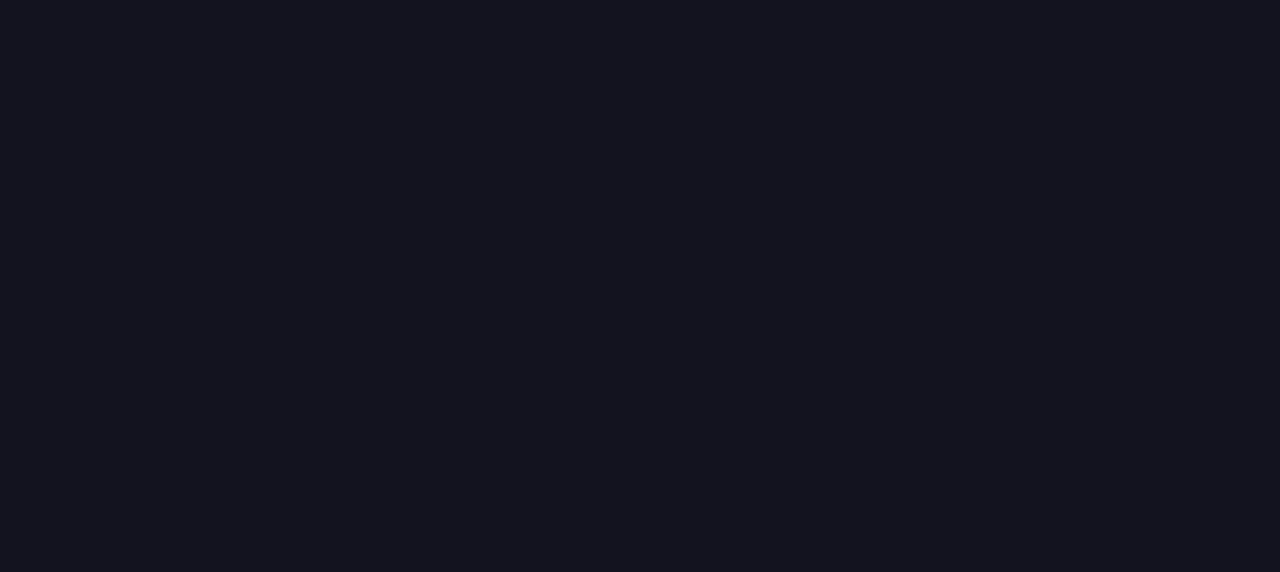
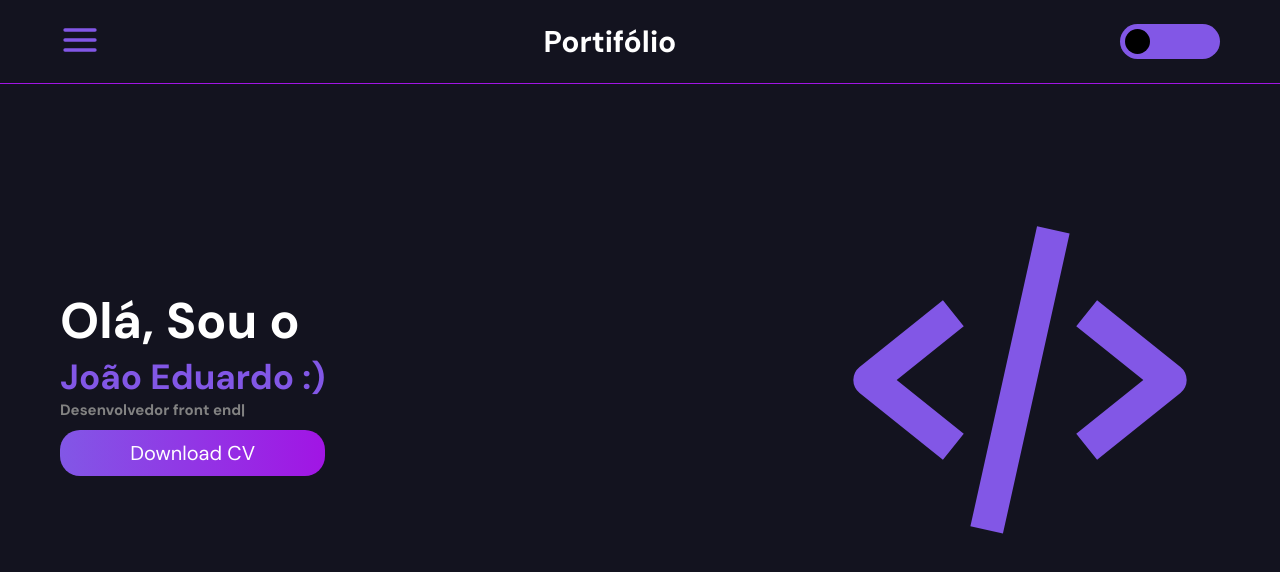
Before and after one commit to JoaoEduardo10/edu-portifolio, a React (Vite) app: page / in a window 1280 px wide. Shown: the top 572 px of the page. Built offline with nearby package versions, Linux system fonts and the light colour scheme.

Commit message:
second commti

```diff
--- a/src/App/index.tsx
+++ b/src/App/index.tsx
@@ -1,9 +1,10 @@
+import { Hearder } from '../components/Hearder';
 import * as S from './style';
 
 export const  Home = () => {
 	return (
 		<S.Conteiner>
-
+			<Hearder />
 		</S.Conteiner>
 	);
 };
--- a/src/App/style.ts
+++ b/src/App/style.ts
@@ -1,22 +1,11 @@
 import styled from 'styled-components';
 
 export const Conteiner  = styled.div`
-    margin: 15rem auto;
-    width: 84%;
+    margin: 8rem auto;
+    width: 100%;
     padding: 0 3rem;
 `;
 
 export const ConteinerImgTop = styled.div`
-    color: #8257E6;
 
-    svg {
-        font-size: 40rem;
-    }
-
-    @media (max-width: 985px) {
-
-        h2 {
-            font-size: 2.7rem;
-        }
-    }
 `;
--- /dev/null
+++ b/src/components/Buttons/index.tsx
@@ -0,0 +1,13 @@
+import * as S from './style';
+type ButtonDownload = {
+    link: string
+    text: string
+}
+
+export const ButtoDownload = ({ link, text }: ButtonDownload) => {
+	return (
+		<S.Conteiner >
+			<a href={link} download>{text}</a>
+		</S.Conteiner>
+	);
+};
--- /dev/null
+++ b/src/components/Buttons/style.ts
@@ -0,0 +1,18 @@
+import styled from 'styled-components';
+
+export const Conteiner  = styled.button`
+    padding: 1rem 2.5rem;
+    border: none;
+    font-size: 2rem;
+    background-image: linear-gradient(to left, #A115E4, #8257E6);
+    border-radius: 2rem;
+    margin-top: 1rem;
+
+    a {
+        color: #fff;
+    }
+
+    &:hover {
+        transform: scale(1.1);
+    }
+`;
--- /dev/null
+++ b/src/components/Hearder/index.tsx
@@ -0,0 +1,76 @@
+import * as S from './style';
+import { TypeAnimation } from 'react-type-animation';
+import { useState } from 'react';
+import { theme } from '../../style/themes';
+import { ButtoDownload } from '../Buttons';
+import { BiCodeAlt } from 'react-icons/bi';
+
+export const Hearder = () => {
+	const [nameOne, setNameOne] = useState(false);
+	const [nameTwo, setNameTwo] = useState(false);
+
+
+	return (
+		<S.Conteiner>
+			<S.Conteinertext>
+				<TypeAnimation
+					sequence={[
+						'Olá, Sou o',
+						1000,
+						() => setNameOne(true)
+					]}
+					wrapper = "h2"
+					cursor = {false}
+					className="textOne"
+				/>
+				{
+					nameOne && (
+						<TypeAnimation
+							sequence={[
+								'João Eduardo :)',
+								1000,
+								() => setNameTwo(true)
+							]}
+							wrapper = "h2"
+							cursor = {false}
+							style = {{ color: theme.colors.purple_200 }}
+							className="textTwo"
+						/>
+					)
+				}
+
+				{
+					nameTwo && (
+						<TypeAnimation
+							sequence={[
+								'Desenvolvedor front end',
+								1000,
+								'Tecnologia que utilizo',
+								1000,
+								'HTML5 | CSS3 | JavaScript',
+								3000,
+								'TypeScript | React.js | Sass',
+								3000,
+								'Redux | Context APi | API',
+								3000,
+								'Styled-Components | Git e GitHub',
+								3000
+
+							]}
+							wrapper = "h2"
+							cursor = {true}
+							repeat = {Infinity}
+							style = {{ color: '#828282' }}
+							className="text3"
+						/>
+					)
+				}
+
+				<ButtoDownload link='#' text='Download CV' />
+			</S.Conteinertext>
+			<S.ConteinerIcon>
+				<BiCodeAlt />
+			</S.ConteinerIcon>
+		</S.Conteiner>
+	);
+};
--- /dev/null
+++ b/src/components/Hearder/style.ts
@@ -0,0 +1,90 @@
+import styled from 'styled-components';
+
+export const Conteiner  = styled.section`
+    padding: 10rem 3rem;
+    display: flex;
+    justify-content: space-between;
+    align-items: center;
+
+    @media (max-width: 787px) {
+        flex-direction: column;
+        justify-content: center;
+        align-items: center;
+        text-align: center;
+    }
+`;
+
+export const Conteinertext = styled.div`
+    display: flex;
+    flex-direction: column;
+
+    .textOne {
+        font-size: 5rem;
+    }
+
+    .textTwo {
+        font-size: 3.5rem;
+    }
+
+    .text3 {
+        font-size: 1.5rem;
+    }
+
+    @media (max-width: 787px) {
+        order: 2;
+        width: 90%;
+
+        .textOne {
+            font-size: 4rem;
+        }
+
+        .textTwo {
+            font-size: 2.3rem;
+        }
+
+        .text3 {
+            font-size: 1.3rem;
+        }
+    }
+
+    @media (max-width: 339px) {
+        order: 2;
+        width: 90%;
+
+        .textOne {
+            font-size: 2.4rem;
+        }
+
+        .textTwo {
+            font-size: 1.6rem;
+        }
+
+        .text3 {
+            font-size: 1.6rem;
+        }
+    }
+
+`;
+
+export const ConteinerIcon = styled.div`
+
+    svg {
+        font-size: 40rem;
+        color: ${props => props.theme.colors.purple_200};
+        transition: all 300ms ease;
+    }
+
+    svg:hover {
+        transform: scale(1.2);
+    }
+
+    @media (max-width: 787px) {
+        order: 1;
+        width: 90%;
+
+        svg {
+            font-size: 20rem;
+            margin-bottom: 2rem;
+        }
+    }
+`;
--- /dev/null
+++ b/src/components/TopBar/index.tsx
@@ -0,0 +1,18 @@
+import * as S from './style';
+import { FiMenu } from 'react-icons/fi';
+
+export const TopBar = () => {
+	return (
+		<S.Conteiner>
+			<S.ConteinerIconMenu>
+				<FiMenu />
+			</S.ConteinerIconMenu>
+			<S.Hearding>
+                Portifólio
+			</S.Hearding>
+			<S.ConteinerBackground>
+				<S.Roundbackground></S.Roundbackground>
+			</S.ConteinerBackground>
+		</S.Conteiner>
+	);
+};
--- /dev/null
+++ b/src/components/TopBar/style.ts
@@ -0,0 +1,58 @@
+import styled from 'styled-components';
+
+export const Conteiner  = styled.aside`
+    position: fixed;
+    top: 0%;
+    width: 100%;
+    display: flex;
+    justify-content: space-between;
+    align-items: center;
+    padding: 2rem 6rem;
+    background-color: ${props => props.theme.colors.purple_black};
+    border-bottom: .1rem solid ${props => props.theme.colors.purple_100};
+
+    @media (max-width: 523px) {
+        padding: 2rem 1rem;
+    }
+`;
+
+export const ConteinerIconMenu = styled.div`
+    svg {
+        font-size: 4rem;
+        color: ${props => props.theme.colors.purple_200};
+        cursor: pointer;
+    }
+
+    @media (max-width: 523px) {
+        svg {
+            font-size: 2.6rem;
+        }
+
+    }
+`;
+
+export const Hearding = styled.h1`
+    font-size: 3rem;
+
+    @media (max-width: 523px) {
+        font-size: 2.6rem;
+    }
+`;
+
+export const ConteinerBackground = styled.div`
+    background-color: ${props => props.theme.colors.purple_200};
+    padding: .5rem;
+    width: 10rem;
+    border-radius: 3rem;
+
+    @media (max-width: 523px) {
+        width: 9rem;
+    }
+`;
+
+export const Roundbackground = styled.div`
+    width: 2.5rem;
+    height: 2.5rem;
+    border-radius: 50%;
+    background-color: #000;
+`;
--- a/src/main.tsx
+++ b/src/main.tsx
@@ -11,11 +11,13 @@ import { Provider } from 'react-redux';
 import { store } from './store/store';
 
 import { BrowserRouter, Routes, Route } from 'react-router-dom';
+import { TopBar } from './components/TopBar';
 
 ReactDOM.createRoot(document.getElementById('root') as HTMLElement).render(
 	<React.StrictMode>
 		<ThemeProvider theme={theme}>
 			<Provider store={store}>
+				<TopBar />
 				<BrowserRouter>
 					<Routes>
 						<Route path='/' element={<Home />}>
--- a/src/style/globalStyles.ts
+++ b/src/style/globalStyles.ts
@@ -14,6 +14,7 @@ export const GlobalStyles = createGlobalStyle`
 
     body {
         background-color: #13131F;
+        color: #fff;
     }
 
     a {
```
